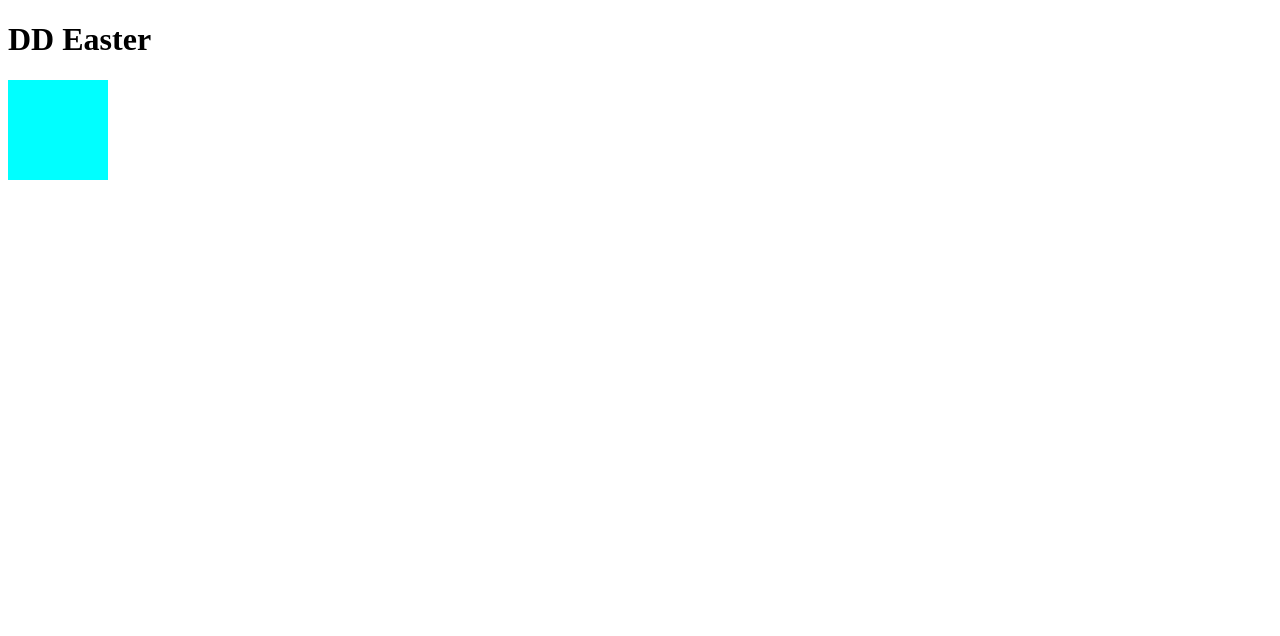
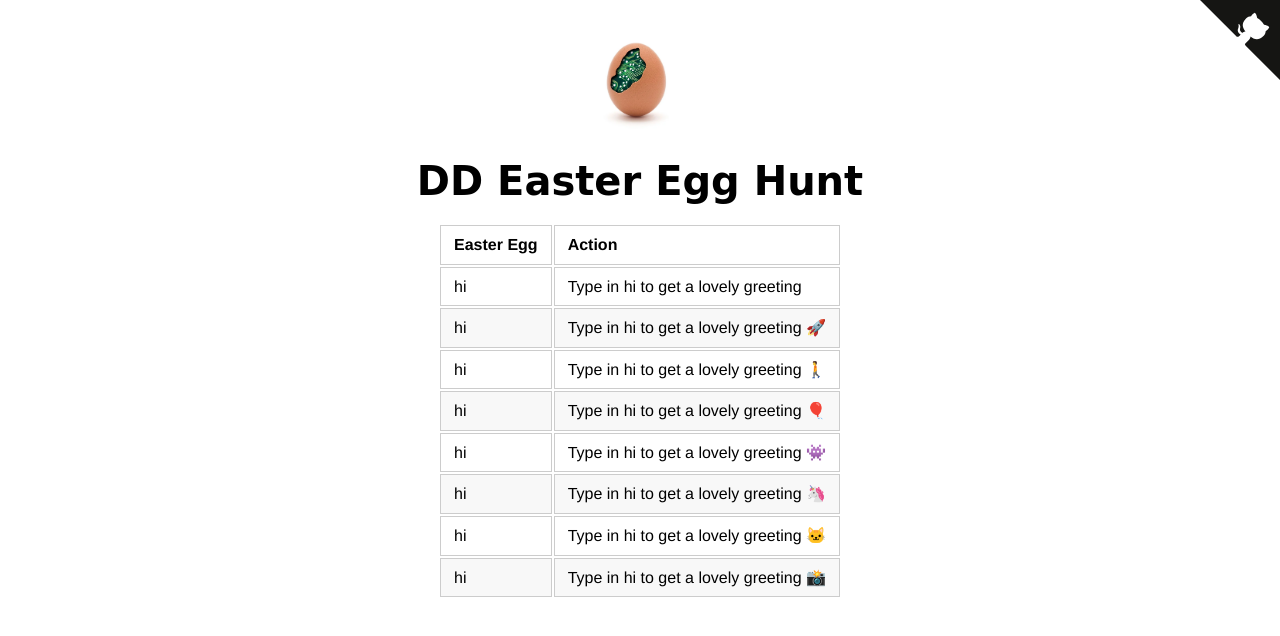
Before and after one commit to liazapciroiu/ddEasterChallenge, a plain HTML site: page index.html in a window 1280 px wide. Drawn offline with Linux system fonts and the light colour scheme.

Commit message:
test branch update

```diff
--- a/index.html
+++ b/index.html
@@ -11,12 +11,71 @@
 
 <body>
   <header>
-    <h1 class="header">DD Easter </h1>
+    <img class="icon" width="160" alt="easter-egg-hunt" src="./infoguard-blog-easter-egg-1.webp">
+    <h1 class="intro">DD Easter Egg Hunt</h1>
   </header>
   <main>
     <section id="main">
-      <div></div>
+
     </section>
+    <aside>
+      <a target="_blank" href="https://github.com/liazapciroiu/ddEasterChallenge" class="github-corner"
+        aria-label="View source on Github">
+        <svg width="80" height="80" viewBox="0 0 250 250"
+          style="fill:#151513; color:#fff; position: absolute; top: 0; border: 0; right: 0;" aria-hidden="true">
+          <path d="M0,0 L115,115 L130,115 L142,142 L250,250 L250,0 Z"></path>
+          <path
+            d="M128.3,109.0 C113.8,99.7 119.0,89.6 119.0,89.6 C122.0,82.7 120.5,78.6 120.5,78.6 C119.2,72.0 123.4,76.3 123.4,76.3 C127.3,80.9 125.5,87.3 125.5,87.3 C122.9,97.6 130.6,101.9 134.4,103.2"
+            fill="currentColor" style="transform-origin: 130px 106px;" class="octo-arm"></path>
+          <path
+            d="M115.0,115.0 C114.9,115.1 118.7,116.5 119.8,115.4 L133.7,101.6 C136.9,99.2 139.9,98.4 142.2,98.6 C133.8,88.0 127.5,74.4 143.8,58.0 C148.5,53.4 154.0,51.2 159.7,51.0 C160.3,49.4 163.2,43.6 171.4,40.1 C171.4,40.1 176.1,42.5 178.8,56.2 C183.1,58.6 187.2,61.8 190.9,65.4 C194.5,69.0 197.7,73.2 200.1,77.6 C213.8,80.2 216.3,84.9 216.3,84.9 C212.7,93.1 206.9,96.0 205.4,96.6 C205.1,102.4 203.0,107.8 198.3,112.5 C181.9,128.9 168.3,122.5 157.7,114.1 C157.9,116.9 156.7,120.9 152.7,124.9 L141.0,136.5 C139.8,137.7 141.6,141.9 141.8,141.8 Z"
+            fill="currentColor" class="octo-body"></path>
+        </svg>
+      </a>
+    </aside>
+
+    <table>
+      <thead>
+        <tr>
+          <th>Easter Egg</th>
+          <th>Action</th>
+        </tr>
+      </thead>
+      <tbody>
+        <tr>
+          <td>hi</td>
+          <td>Type in hi to get a lovely greeting</td>
+        </tr>
+        <tr>
+          <td>hi</td>
+          <td>Type in hi to get a lovely greeting 🚀</td>
+        </tr>
+        <tr>
+          <td>hi</td>
+          <td>Type in hi to get a lovely greeting 🚶</td>
+        </tr>
+        <tr>
+          <td>hi</td>
+          <td>Type in hi to get a lovely greeting 🎈</td>
+        </tr>
+        <tr>
+          <td>hi</td>
+          <td>Type in hi to get a lovely greeting 👾</td>
+        </tr>
+        <tr>
+          <td>hi</td>
+          <td>Type in hi to get a lovely greeting 🦄</td>
+        </tr>
+        <tr>
+          <td>hi</td>
+          <td>Type in hi to get a lovely greeting 🐱</td>
+        </tr>
+        <tr>
+          <td>hi</td>
+          <td>Type in hi to get a lovely greeting 📸</td>
+        </tr>
+      </tbody>
+    </table>
   </main>
   <footer>
 
--- a/styles.css
+++ b/styles.css
@@ -1,5 +1,140 @@
-#main div {
-  width: 100px;
-  height: 100px;
-  background-color: aqua;
+/* Markdown with CSS styling thanks to andyferra! */
+/* The original source comes from here: */
+/* https://gist.github.com/andyferra/2554919 */
+
+body {
+  font-family: Helvetica, arial, sans-serif;
+  font-size: 14px;
+  line-height: 1.6;
+  padding-top: 10px;
+  padding-bottom: 10px;
+  background-color: white;
+  padding: 30px;
 }
+
+a.anchor {
+  display: block;
+  padding-left: 30px;
+  margin-left: -30px;
+  cursor: pointer;
+  position: absolute;
+  top: 0;
+  left: 0;
+  bottom: 0;
+}
+
+h1 {
+  margin: 20px 0 10px;
+  padding: 0;
+  font-weight: bold;
+  -webkit-font-smoothing: antialiased;
+  cursor: text;
+  position: relative;
+}
+
+h1 {
+  font-size: 28px;
+  color: black;
+}
+
+table {
+  padding: 0;
+}
+
+table tr {
+  border-top: 1px solid #cccccc;
+  background-color: white;
+  margin: 0;
+  padding: 0;
+}
+
+table tr:nth-child(2n) {
+  background-color: #f8f8f8;
+}
+
+table tr th {
+  font-weight: bold;
+  border: 1px solid #cccccc;
+  text-align: left;
+  margin: 0;
+  padding: 6px 13px;
+}
+
+table tr td {
+  border: 1px solid #cccccc;
+  text-align: left;
+  margin: 0;
+  padding: 6px 13px;
+}
+
+table tr th :first-child,
+table tr td :first-child {
+  margin-top: 0;
+}
+
+table tr th :last-child,
+table tr td :last-child {
+  margin-bottom: 0;
+}
+
+img {
+  max-width: 100%;
+}
+
+/* github octocat icon */
+/* Original source from here: */
+/* https://github.com/tholman/github-corners */
+.github-corner:hover .octo-arm {
+  animation: octocat-wave 560ms ease-in-out
+}
+
+@keyframes octocat-wave {
+
+  0%,
+  100% {
+    transform: rotate(0)
+  }
+
+  20%,
+  60% {
+    transform: rotate(-25deg)
+  }
+
+  40%,
+  80% {
+    transform: rotate(10deg)
+  }
+}
+
+@media (max-width:500px) {
+  .github-corner:hover .octo-arm {
+    animation: none
+  }
+
+  .github-corner .octo-arm {
+    animation: octocat-wave 560ms ease-in-out
+  }
+}
+
+table {
+  margin: 0 auto;
+  font-size: 16px;
+}
+
+.intro {
+  text-align: center;
+}
+
+h1.intro {
+  font-size: 40px;
+  font-family: 'Amatic SC', cursive;
+}
+
+a {
+  text-decoration: none;
+}
+
+.icon {
+  display: block;
+  margin: 0 auto;
+}
```
Also changed, not shown: infoguard-blog-easter-egg-1.webp (added).
